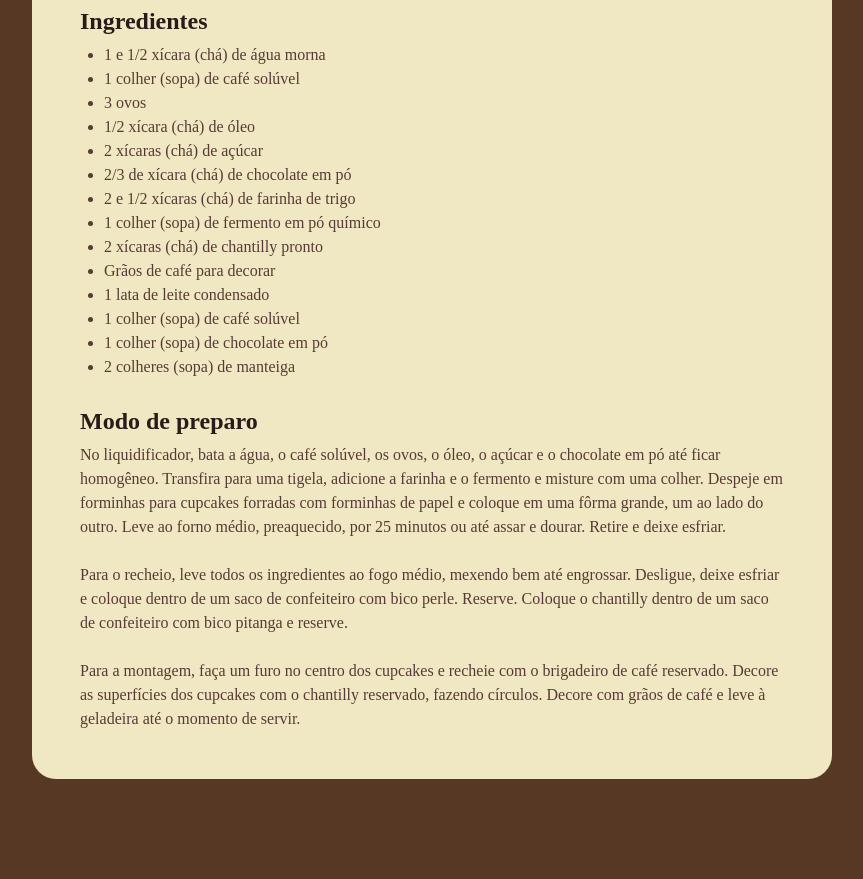
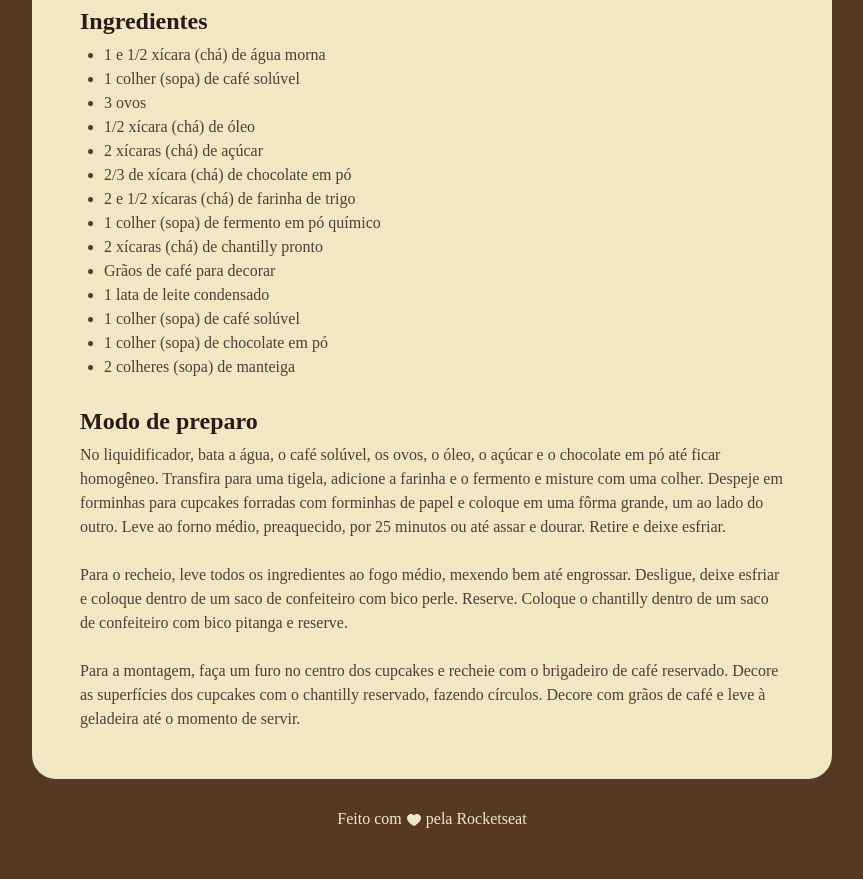
Before and after one commit to OtavioSegawa/Original, a plain HTML site: page index.html in a window 1280 px wide. Shown: the part 716-1595 px from the top of the page, without its empty margins (208-1071 px from the left). Before the commit the page ends 1543 px from the top, so only its background shows below. Drawn offline with Linux system fonts and the light colour scheme; a web font is replaced by a local one.

Commit message:
Adicionando o rodapé

```diff
--- a/index.html
+++ b/index.html
@@ -54,5 +54,10 @@
       </section>
     </main>
   </div>
+  <footer>
+    Feito com
+    <img src="assets/heart.svg" alt="ícone de um coração">
+     pela Rocketseat
+  </footer>
 </body>
 </html>
--- a/style.css
+++ b/style.css
@@ -22,7 +22,7 @@ body{
   padding: 24px;
   background-color: #F0E8C2;
   border-radius: 24px;
-  margin: 48px auto;
+  margin: 48px auto 28px;
 }
 
 img {
@@ -57,3 +57,13 @@ h1 {
 ul {
   padding-left: 24px;
 }
+
+footer {
+  color: #F0E8C2;
+  text-align: center;
+  padding-bottom: 48px;
+}
+
+footer img {
+  vertical-align: middle;
+}
```
Also changed, not shown: assets/heart.svg (added).
